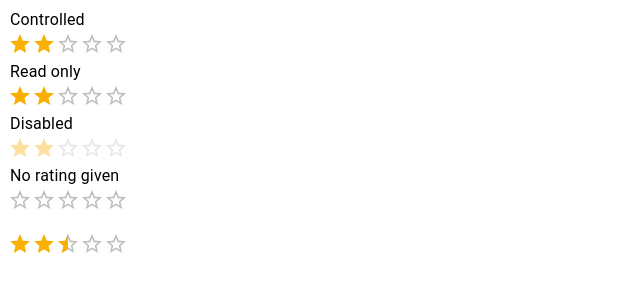
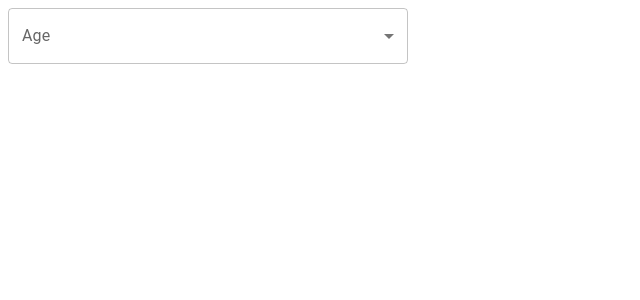
Before and after one commit to iampooran/materialui, a React (Create React App) app: page / in a window 1280 px wide. Shown: the top 300 px of the page, without its empty margins (0-640 px from the left). Built offline with nearby package versions, Linux system fonts and the light colour scheme.

Commit message:
Select Added

```diff
--- a/src/App.js
+++ b/src/App.js
@@ -4,7 +4,10 @@
 // import CheckBoxExample from "./components/CheckBoxExample";
 // import FloatingActionButtonExample from "./components/FloatingActionButtonExample";
 // import RadioGroupExample from "./components/RadioGroupExample";
-import RatingExample from "./components/RatingExample";
+
+import SelectExample from "./components/SelectExample";
+
+// import RatingExample from "./components/RatingExample";
 function App() {
   return (
     <div>
@@ -14,7 +17,8 @@
       {/* <CheckBoxExample /> */}
       {/* <FloatingActionButtonExample/> */}
       {/* <RadioGroupExample/> */}
-      <RatingExample />
+      {/* <RatingExample /> */}
+      <SelectExample/>
     </div>
   );
 }
--- /dev/null
+++ b/src/components/SelectExample.jsx
@@ -0,0 +1,31 @@
+import { FormControl, InputLabel, MenuItem, Select } from "@mui/material";
+import React from "react";
+
+const SelectExample = () => {
+  const [age, setAge] = React.useState("");
+
+  const handleChange = (event) => {
+    setAge(event.target.value);
+  };
+  return (
+    <div>
+      <FormControl fullWidth>
+        <InputLabel id="demo-simple-select-label">Age</InputLabel>
+        <Select
+          labelId="demo-simple-select-label"
+          id="demo-simple-select"
+          value={age}
+          label="Age"
+          onChange={handleChange}
+          sx={{width:400}}
+        >
+          <MenuItem value={10}>Ten</MenuItem>
+          <MenuItem value={20}>Twenty</MenuItem>
+          <MenuItem value={30}>Thirty</MenuItem>
+        </Select>
+      </FormControl>
+    </div>
+  );
+};
+
+export default SelectExample;
```
